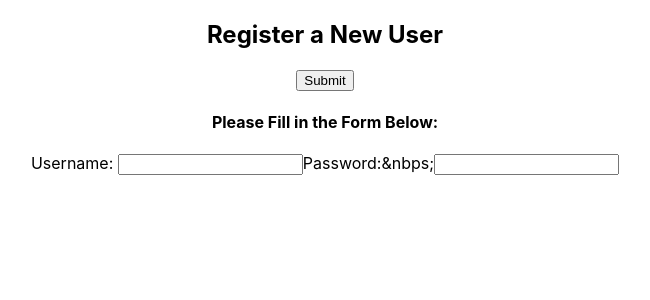
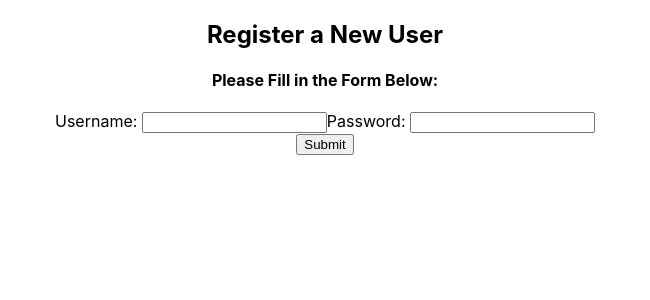
Before and after one commit to elijahk247/front_end, a React (Create React App) app: page / in a window 1280 px wide. Shown: the top 300 px of the page, without its empty margins (315-965 px from the left). Built offline with nearby package versions, Linux system fonts and the light colour scheme.

Commit message:
Added the schema for the registration form; running into bug: cannot type password but can type in username

```diff
--- a/package.json
+++ b/package.json
@@ -11,7 +11,8 @@
     "react-dom": "^16.13.1",
     "react-router-dom": "^5.2.0",
     "react-scripts": "3.4.3",
-    "styled-components": "^5.1.1"
+    "styled-components": "^5.1.1",
+    "yup": "^0.29.3"
   },
   "scripts": {
     "start": "react-scripts start",
--- a/src/App.js
+++ b/src/App.js
@@ -5,8 +5,9 @@ import './App.css';
 import axios from 'axios'
 import * as yup from 'yup'
 
-// importing the registration form
+// importing the registration form and schema
 import Registration from './RegistrationForm'
+import registrationSchema from './registrationSchema'
 
 //Default values*******************************************************
 const initialFormValues = {
@@ -57,12 +58,37 @@ function App() {
 
   ///// FORM ACTIONS /////
   const inputChange = (name, value) => {
+    yup
+      .reach(registrationSchema, name)  // sending over argument into registrationSchema
+      .validate(value)  // checks if the value passed the requirements in registrationSchema
+      .then(valid => {
+        setFormErrors({
+          ...formErrors,
+          [name]: '',
+        })
+      })  // if valid, clears the errors for the passed in arguments(the section that is being editted)
+      .catch(err => {
+        setFormErrors({
+          ...formErrors,
+          [name]: err.errors[0]
+        })
+      })  // value not valid; catches that and sends in the error message in registrationSchema
+
+    setFormValues({
+      ...formValues,
+      [name]: value
+    })
+
     return null;
   }
 
   const submit = () => {
     return null;
   }
+
+  useEffect(() => {
+
+  }, [formValues])
 
 
   //Axios Request*******************************************************
--- a/src/RegistrationForm.js
+++ b/src/RegistrationForm.js
@@ -15,18 +15,7 @@ export default function Registration(props) {
 
     return (
         <form className='form-container' onSubmit={onSubmit}>
-            <div className='form-submit'>
-
-                <h2>Register a New User</h2>
-                {/* BUTTON IS DISABLED UNTIL CONDITIONS ARE MET */}
-                <button disbaled={disabled}>Submit</button>
-
-                <div className='errors'>
-                    <div>{errors.username}</div>
-                    <div>{errors.password}</div>
-                </div>
-            </div>
-
+            <h2>Register a New User</h2>
             <div className='form-inputs'>
                 <h4>Please Fill in the Form Below:</h4>
 
@@ -39,7 +28,7 @@ export default function Registration(props) {
                         type='text'
                     />
                 </label>
-                <label>Password:&nbps;
+                <label>Password:&nbsp;
                     <input
                         value={values.password}
                         inputChange={onInputChange}
@@ -48,6 +37,16 @@ export default function Registration(props) {
                     />
                 </label>
             </div>
+
+            <div className='form-submit'>
+            {/* BUTTON IS DISABLED UNTIL CONDITIONS ARE MET */}
+                <button disbaled={disabled}>Submit</button>
+
+                <div className='errors'>
+                    <div>{errors.username}</div>
+                    <div>{errors.password}</div>
+                </div>
+            </div>
         </form>
     )
 }
--- /dev/null
+++ b/src/registrationSchema.js
@@ -0,0 +1,20 @@
+// Here goes the schema for the form
+import * as yup from 'yup'
+
+const registrationSchema = yup.object().shape({
+  /*
+  email: yup
+    .string()
+    .email('Must be a valid email address')
+    .required('Must include email address'),*/
+  username: yup
+    .string()
+    .min(3, 'Username must be at least 3 characters long')
+    .required('Username is Required'),
+  password: yup
+    .string()
+    .min(8, 'The length of the password should be at least 8 characters')
+    .required('Password is required'),   // come back and require a special character
+})
+
+export default registrationSchema
```
Also changed, not shown: 1 other file (tests, documents, lock files or other folders).
